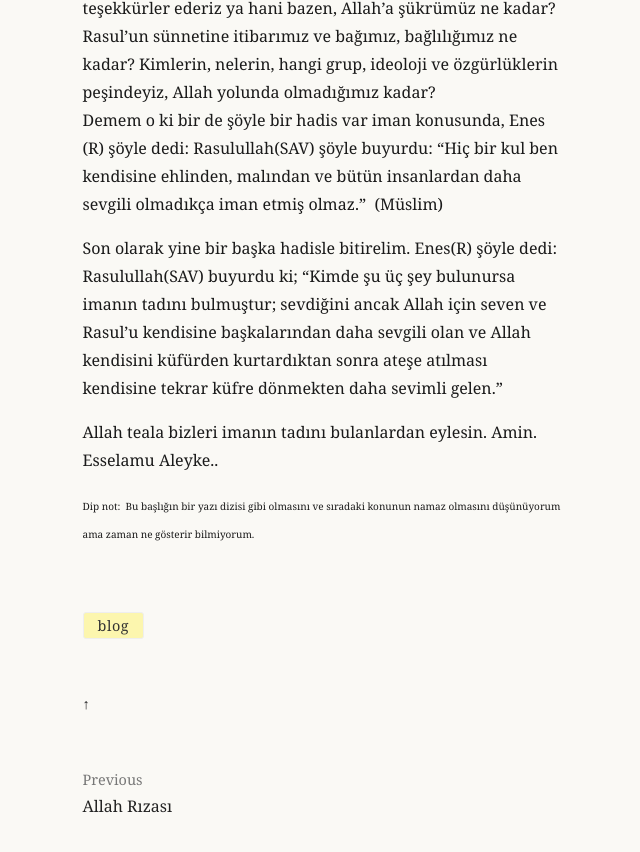
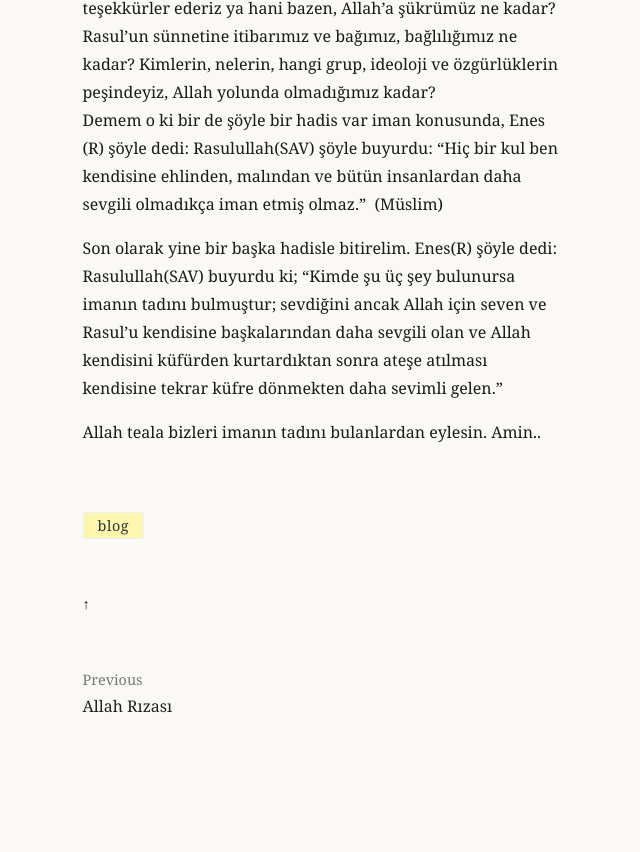
Before and after one commit to hayriartar/hayriartar.github.io, a Jekyll site: the page built from _posts/2012-11-07-farkindalikiman.md, in a window 1280 px wide and 900 px high, scrolled down 3301 px. Shown: the top 852 px of the window, without its empty margins (316-956 px from the left). Built offline with Jekyll 4.4.1, drawn with Linux system fonts in a browser that asks for light colours; after the commit the page ends 4101 px from its top, so only the background shows below that.

Commit message:
Clean up content and remove unnecessary note
Removed extra lines and a note about future topics.

```diff
--- a/_posts/2012-11-07-farkindalikiman.md
+++ b/_posts/2012-11-07-farkindalikiman.md
@@ -70,7 +70,4 @@ Son olarak yine bir başka hadisle bitirelim. Enes(R) şöyle dedi: Rasulullah(S
 "Kimde şu üç şey bulunursa imanın tadını bulmuştur; sevdiğini ancak Allah için seven ve
 Rasul'u kendisine başkalarından daha sevgili olan ve Allah kendisini küfürden kurtardıktan sonra ateşe atılması kendisine tekrar küfre dönmekten daha sevimli gelen."
 
-Allah teala bizleri imanın tadını bulanlardan eylesin. Amin. Esselamu Aleyke..
-
-
-<span style="font-size: x-small;">Dip not:&nbsp; Bu başlığın bir yazı dizisi gibi olmasını ve sıradaki konunun namaz olmasını düşünüyorum ama zaman ne gösterir bilmiyorum.</span>
+Allah teala bizleri imanın tadını bulanlardan eylesin. Amin..
```
